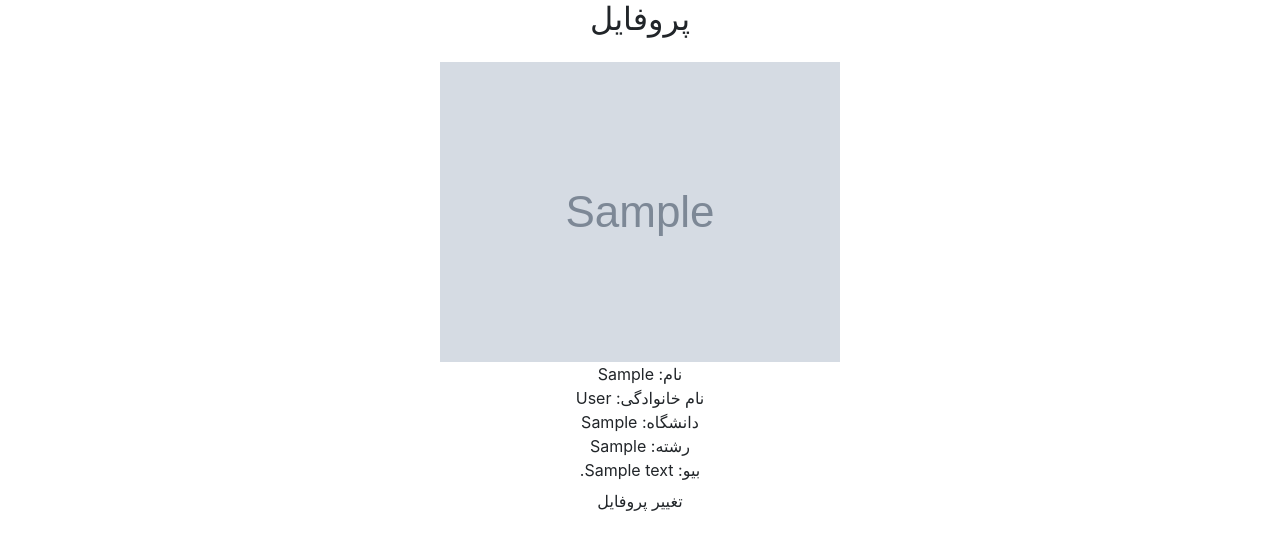
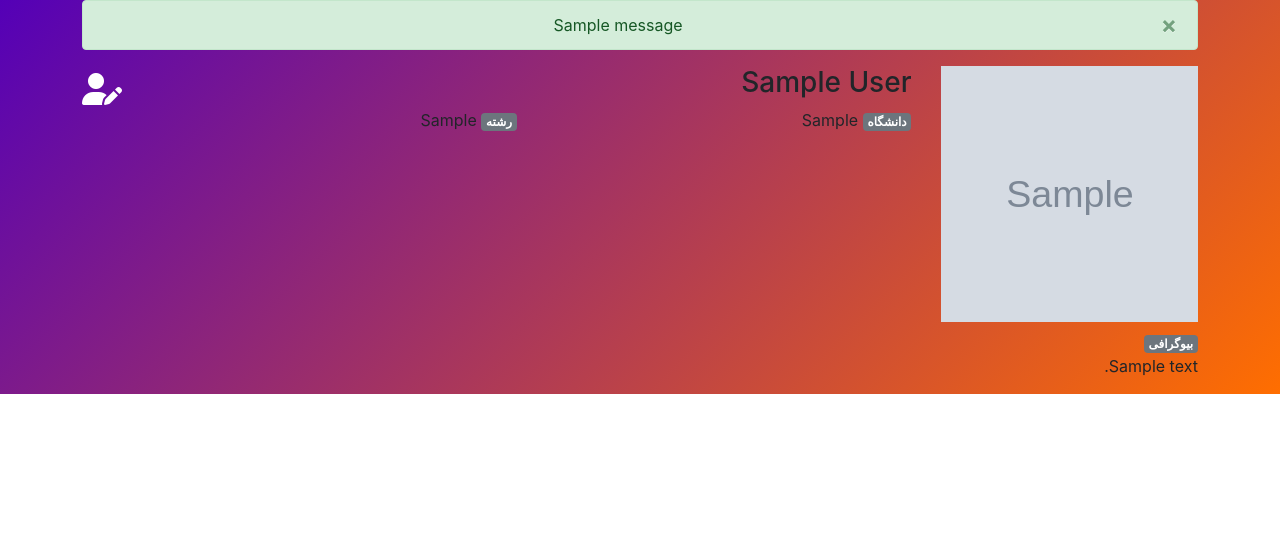
Before and after one commit to kiarashgl/MyAcademy, a Django app: page /accounts/profile/ in a window 1280 px wide. Shown: the part 56-606 px from the top of the page. Run offline with Django 3.2, Linux system fonts and the light colour scheme; a user stored in the database is signed in; tables that the repository leaves empty hold one stand-in row (values such as "Sample post"); grey boxes marked "Sample" are stand-in pictures; one stand-in notice (Sample message) is shown; some libraries are stand-ins or nearby versions.

Commit message:
Improve profile UI

```diff
--- a/MyAcademy/settings.py
+++ b/MyAcademy/settings.py
@@ -38,6 +38,7 @@ INSTALLED_APPS = [
 	'django.contrib.messages',
 	'django.contrib.staticfiles',
 	'crispy_forms',
+	'django_cleanup',
 ]
 
 MIDDLEWARE = [
--- a/accounts/models.py
+++ b/accounts/models.py
@@ -11,10 +11,10 @@ class User(AbstractUser):
 	REQUIRED_FIELDS = ['first_name', 'last_name', 'email']
 
 	# Extra profile fields
-	profile_picture = models.ImageField(upload_to='profile_pictures', default='default_profile_picture.png')
-	bio = models.CharField(max_length=100, blank=True)
-	university = models.CharField(max_length=100, blank=True)
-	major = models.CharField(max_length=100, blank=True)
+	profile_picture = models.ImageField("تصویر نمایه", upload_to='profile_pictures', default='default_profile_picture.png')
+	bio = models.TextField("بیوگرافی", blank=True)
+	university = models.CharField("دانشگاه", max_length=100, blank=True)
+	major = models.CharField("رشته", max_length=100, blank=True,)
 
 	def __str__(self):
 		return self.username
--- /dev/null
+++ b/accounts/static/css/profile.css
@@ -0,0 +1,55 @@
+header
+{
+	background: rgba(105, 0, 255, 1);
+	background: linear-gradient(-45deg, rgba(255, 110, 0, 1) 0%, rgb(84, 0, 183) 100%);
+}
+
+.square
+{
+	position: relative;
+	width: 100%;
+}
+
+.square:after
+{
+	content: "";
+	display: block;
+	padding-bottom: 100%;
+}
+
+.square img
+{
+	position: absolute;
+	width: 100%;
+	height: 100%;
+	top: 0;
+	left: 0;
+	bottom: 0;
+	right: 0;
+	object-fit: cover;
+}
+
+.current-image-container
+{
+	width: 100px!important;
+}
+
+.fa-user-edit
+{
+	color: white;
+	-webkit-transition: all 200ms ease;
+	-moz-transition: all 200ms ease;
+	-ms-transition: all 200ms ease;
+	-o-transition: all 200ms ease;
+	transition: all 200ms ease;
+}
+
+.fa-user-edit:hover
+{
+	color: gray;
+}
+
+textarea
+{
+	resize: none;
+}
--- a/accounts/templates/registration/profile.html
+++ b/accounts/templates/registration/profile.html
@@ -4,38 +4,56 @@
 {% load crispy_forms_tags %}
 
 {% block css %}
-    {{ block.super }}
+	{{ block.super }}
+	<link rel="stylesheet" href="{% static 'css/profile.css' %}">
 {% endblock %}
 
 {% block title %}پروفایل{% endblock %}
 
 {% block inside_content %}
-    <div class="col-lg-6 col-sm-8 mx-auto bg-purple-glass">
-        <h2 class="mb-4">پروفایل</h2>
-
-        <img src="{{ user.profile_picture.url }}"> <br>
-
-        نام:
-        {{ user.first_name }} <br>
-
-        نام خانوادگی:
-        {{ user.last_name }} <br>
-
-
-        دانشگاه:
-        {{ user.university }} <br>
-
-
-        رشته:
-        {{ user.major }} <br>
-
-        بیو:
-        {{ user.bio }} <br>
-
-
-        <a href="{% url 'accounts:profile_edit' %}" class="btn bg-orange">
-            تغییر پروفایل
-        </a>
-
-    </div>
+	<div class="container col-sm-11 mx-auto bg-purple-glass">
+		{% if messages %}
+			{% for message in messages %}
+				<div class="alert alert-{{ message.tags }} alert-dismissible fade show" role="alert">
+					{{ message }}
+					<button type="button" class="close" data-dismiss="alert" aria-label="Close">
+						<span aria-hidden="true">&times;</span>
+					</button>
+				</div>
+			{% endfor %}
+		{% endif %}
+		<div class="row">
+			<div class="col-sm-3 mb-3 mb-sm-0">
+				<div class="square">
+					<img src="{{ user.profile_picture.url }}">
+				</div>
+			</div>
+			<div class="col text-right">
+				<div>
+					<h3 class="d-inline">
+						{{ user.get_full_name }}
+					</h3>
+					{% if request.user == user %}
+						<a href="{% url 'accounts:profile_edit' %}" style="font-size:2rem" class="float-left text-white">
+							<i class="fas fa-user-edit"></i>
+						</a>
+					{% endif %}
+				</div>
+				<div class="row pt-2">
+					<div class="col-sm-6 px-0">
+						<span class="badge badge-secondary">دانشگاه</span>
+						{{ user.university }}
+					</div>
+					<div class="col-sm-6 px-0">
+						<span class="badge badge-secondary">رشته</span>
+						{{ user.major }}
+					</div>
+				</div>
+			</div>
+		</div>
+		<div class="text-justify my-2">
+			<span class="badge badge-secondary">بیوگرافی</span>
+			<p>{{ user.bio }}</p>
+		</div>
+	</div>
 {% endblock %}
--- a/accounts/views.py
+++ b/accounts/views.py
@@ -50,7 +50,7 @@ class Profile(LoginRequiredMixin, generic.detail.DetailView):
 		return self.request.user
 
 
-class EditProfile(LoginRequiredMixin, generic.edit.UpdateView):
+class EditProfile(SuccessMessageMixin, LoginRequiredMixin, generic.edit.UpdateView):
 	login_url = reverse_lazy('accounts:login')
 	form_class = EditProfileForm
 	success_url = reverse_lazy('accounts:profile')
--- a/requirements.txt
+++ b/requirements.txt
@@ -4,3 +4,4 @@ pytz==2019.3
 sqlparse==0.3.1
 django-crispy-forms==1.9.0
 Pillow==7.1.1
+django-cleanup==4.0.0
--- a/templates/base.html
+++ b/templates/base.html
@@ -32,5 +32,10 @@
 	<script src="https://stackpath.bootstrapcdn.com/bootstrap/4.3.1/js/bootstrap.min.js"
 	        integrity="sha384-JjSmVgyd0p3pXB1rRibZUAYoIIy6OrQ6VrjIEaFf/nJGzIxFDsf4x0xIM+B07jRM"
 	        crossorigin="anonymous" async></script>
+	<script src="https://kit.fontawesome.com/51b6bd8295.js" crossorigin="anonymous" async ></script>
+	<script>
+		{% block custom_scripts %}
+		{% endblock %}
+	</script>
 {% endblock %}
 </html>
```
Also changed, not shown: accounts/forms.py (+11 -11 lines), accounts/templates/registration/profile_edit.html (+6 -9 lines), accounts/migrations/0006_auto_20200422_0216.py (added).
